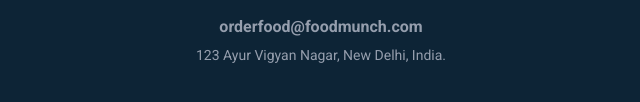
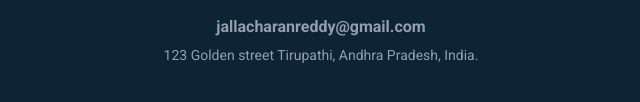
Before and after one commit to charan748/Responsive-Website, a plain HTML site: page index.html in a window 1280 px wide. Shown: the part 3325-3427 px from the top of the page, 319-959 px from the left. Drawn offline with nearby package versions, Linux system fonts and the light colour scheme; a web font is replaced by a local one.

Commit message:
Update index.html

```diff
--- a/index.html
+++ b/index.html
@@ -380,9 +380,9 @@
               src="https://d1tgh8fmlzexmh.cloudfront.net/ccbp-responsive-website/food-munch-logo-light.png"
               class="food-munch-logo"
             />
-            <h1 class="footer-section-mail-id">orderfood@foodmunch.com</h1>
+            <h1 class="footer-section-mail-id">jallacharanreddy@gmail.com</h1>
             <p class="footer-section-address">
-              123 Ayur Vigyan Nagar, New Delhi, India.
+              123 Golden street  Tirupathi, Andhra Pradesh, India.
             </p>
           </div>
         </div>
```
